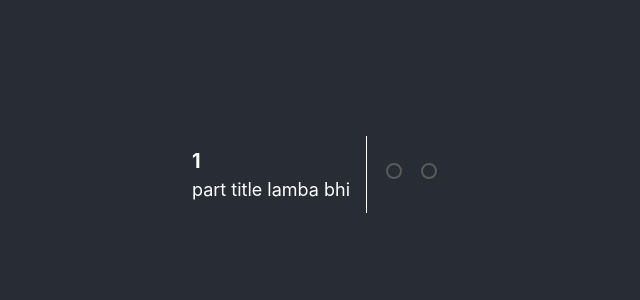
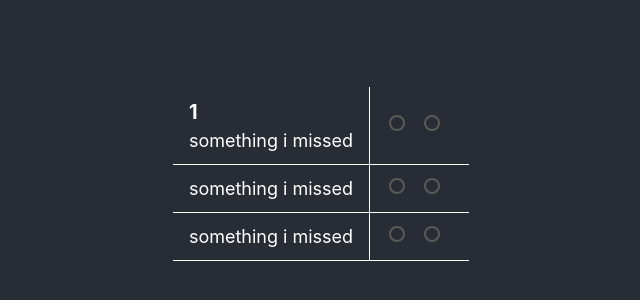
Before and after one commit to riyaz942/PsychometricTest, a React app: page / in a window 1280 px wide. Shown: the part 226-526 px from the top of the page, without its empty margins (319-959 px from the left). Built offline with nearby package versions, Linux system fonts and the light colour scheme.

Commit message:
created section component

```diff
--- a/src/App.js
+++ b/src/App.js
@@ -1,7 +1,7 @@
 import React from 'react';
 import { Modal, Button } from 'react-materialize';
 import styles from './app.module.scss';
-import Part from './components/part/part';
+import Section from './components/section/section';
 
 function App() {
 const trigger = <Button>Open Modal</Button>;
@@ -9,7 +9,7 @@ const trigger = <Button>Open Modal</Button>;
 return (
     <div className={styles.app}>
       <div className={styles.app_container}>
-        <Part />
+        <Section />
         {/* <Modal header="Modal Header" trigger={trigger}>
           Lorem ipsum dolor sit amet, consectetur adipiscing elit.
         </Modal> */}
--- a/src/components/part/part.js
+++ b/src/components/part/part.js
@@ -5,22 +5,32 @@ import styles from './part.module.scss';
 export default class Part extends Component {
 
   render() {
+    const {
+      titleNumber,
+      titleValue,
+      onChange,
+      buttonGroupName,
+      buttonValueName
+    } = this.props;
     return(
      <div className={styles.part_container}>
       <div className={styles.title_container}>
-        <div className={styles.title_number}><b>1</b></div>
-        <div className={styles.title_text}>part title lamba bhi</div>
+        {titleNumber && (<div className={styles.title_number}><b>{titleNumber}</b></div>)}
+        <div className={styles.title_text}>{titleValue}</div>
       </div>
 
       <div className={styles.radio_container}>
         <RadioGroup
-          name="size"
-          label="T-Shirt Size"
-          onChange={null}
-          options={[{label: '',value: 'xl'},{label: '',value: 'l'}]}
+          name={buttonGroupName}
+          onChange={onChange}
+          options={buttonValueName}
         />
       </div>
      </div>
     )
   }
 }
+
+Part.defaultProps = {
+  buttonValueName: [{label: '',value: 'xl'},{label: '',value: 'l'}],
+}
--- a/src/components/part/part.module.scss
+++ b/src/components/part/part.module.scss
@@ -1,5 +1,6 @@
 .part_container {
   display: flex;
+  border-bottom: solid 1px white;
 
   .title_container {
     flex:1;
--- /dev/null
+++ b/src/components/section/section.js
@@ -0,0 +1,26 @@
+import React, { Component } from 'react';
+import styles from './section.module.scss';
+import Part from '../part/part';
+
+export default class Section extends Component{
+
+  render() {
+    return(
+     <div styles={styles.section_container}>
+      <Part
+          buttonGroupName="aNameisRequried"
+          titleNumber="1"
+          titleValue="something i missed"
+        />
+        <Part
+          buttonGroupName="aNameisRequried"
+          titleValue="something i missed"
+        />
+        <Part
+          buttonGroupName="aNameisRequried"
+          titleValue="something i missed"
+        />
+     </div>
+    )
+  }
+}
--- /dev/null
+++ b/src/components/section/section.module.scss
@@ -0,0 +1,4 @@
+.section_container {
+  display: flex;
+  flex-direction: row;
+}
```
